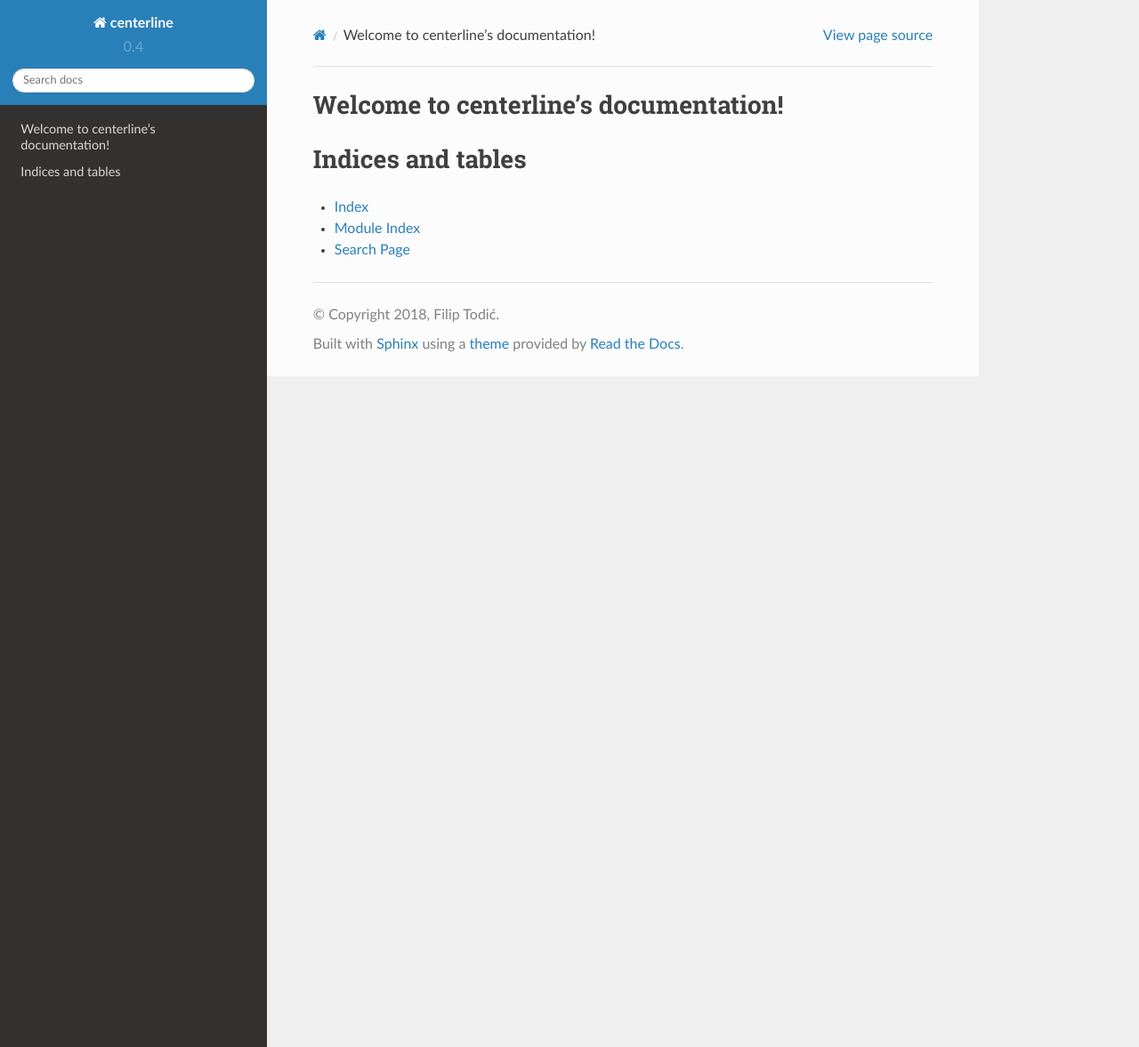
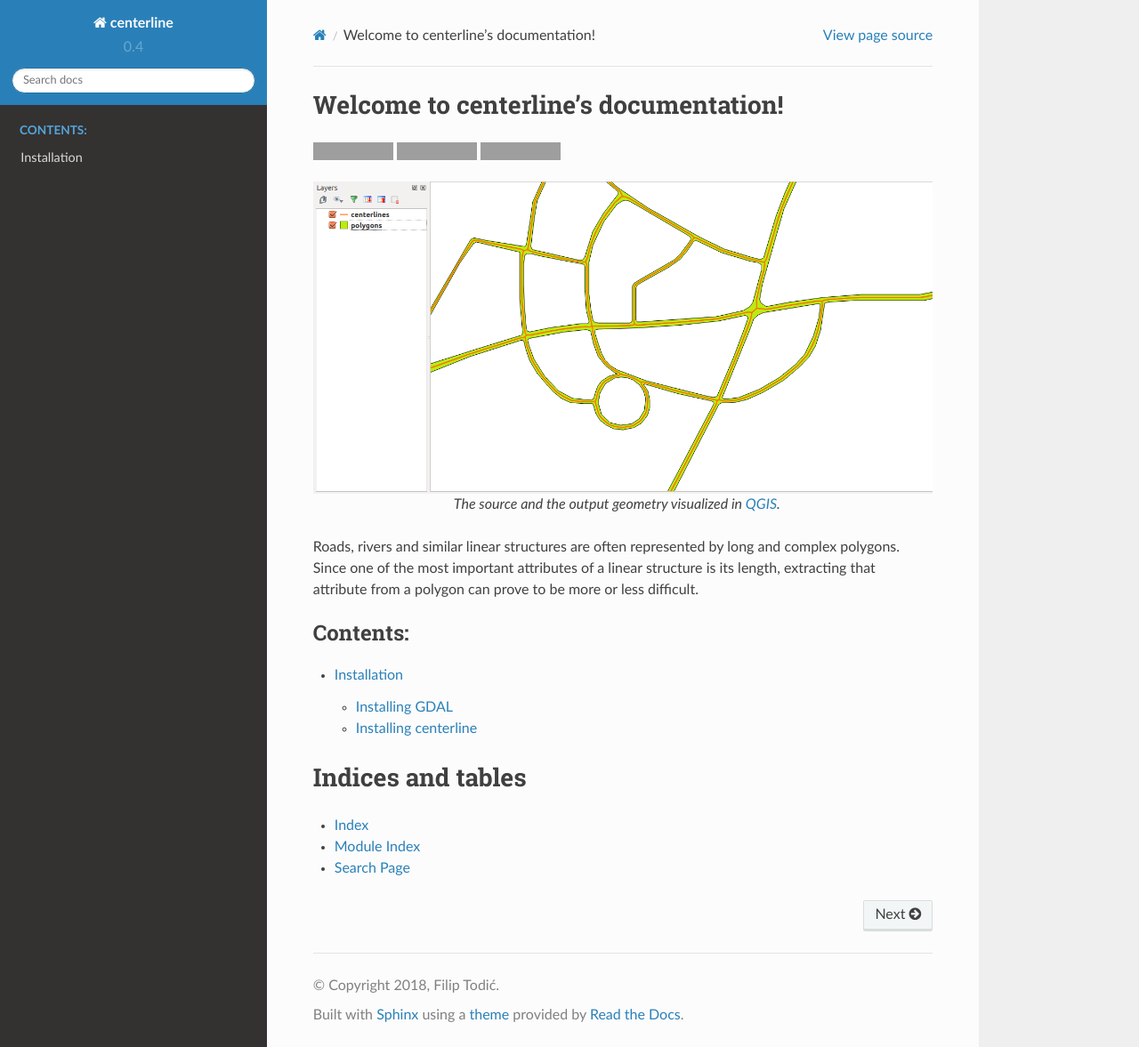
Before and after one commit to fitodic/centerline, a Sphinx documentation site: the page built from docs/source/index.rst, in a window 1280 px wide and 1177 px high. Shown: the whole window at 89% size. Built offline with Sphinx 7.4.7 and the Read the Docs theme 2.0.0, drawn with Linux system fonts in a browser that asks for light colours; grey boxes are pictures that could not be loaded.

Commit message:
Add content to the documentation's root endpoint

```diff
--- a/docs/source/index.rst
+++ b/docs/source/index.rst
@@ -6,10 +6,31 @@
 Welcome to centerline's documentation!
 ======================================
 
+.. image:: https://travis-ci.org/fitodic/centerline.svg?branch=master
+    :target: https://travis-ci.org/fitodic/centerline
+    :alt: Build
+
+.. image:: https://coveralls.io/repos/github/fitodic/centerline/badge.svg?branch=master
+    :target: https://coveralls.io/github/fitodic/centerline?branch=master
+    :alt: Coverage
+
+.. image:: https://img.shields.io/pypi/v/centerline.svg
+    :target: https://pypi.python.org/pypi/centerline
+    :alt: Version
+
+
+.. figure::  images/example.png
+   :align:   center
+
+   The source and the output geometry visualized in `QGIS <https://www.qgis.org/en/site/>`_.
+
+Roads, rivers and similar linear structures are often represented by long and complex polygons. Since one of the most important attributes of a linear structure is its length, extracting that attribute from a polygon can prove to be more or less difficult.
+
 .. toctree::
    :maxdepth: 2
    :caption: Contents:
 
+   installation.rst
 
 
 Indices and tables
```
Also changed, not shown: docs/source/images/example.png (added).
